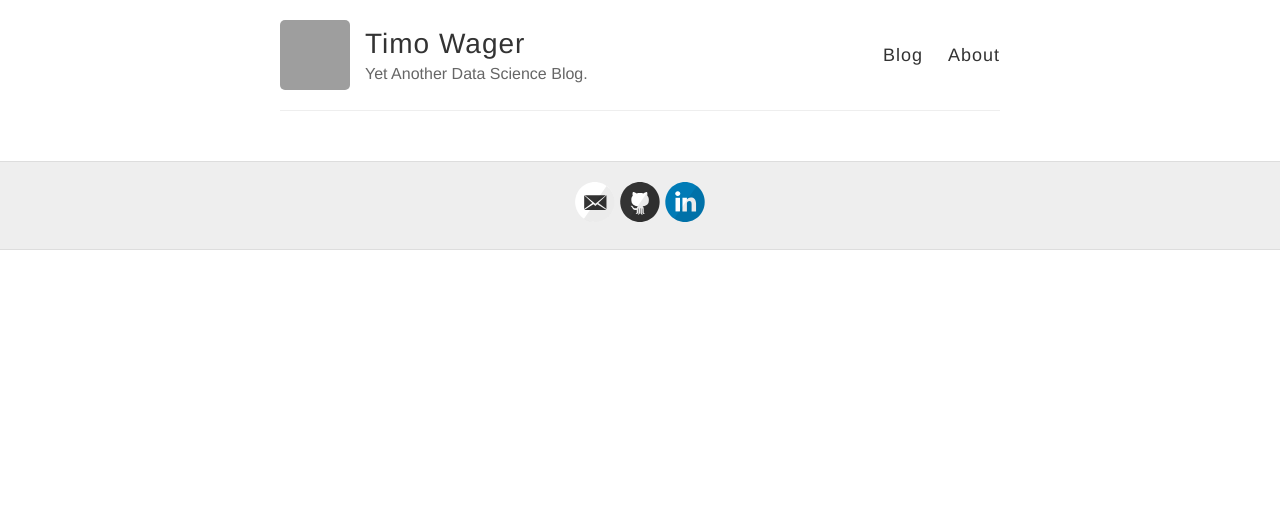
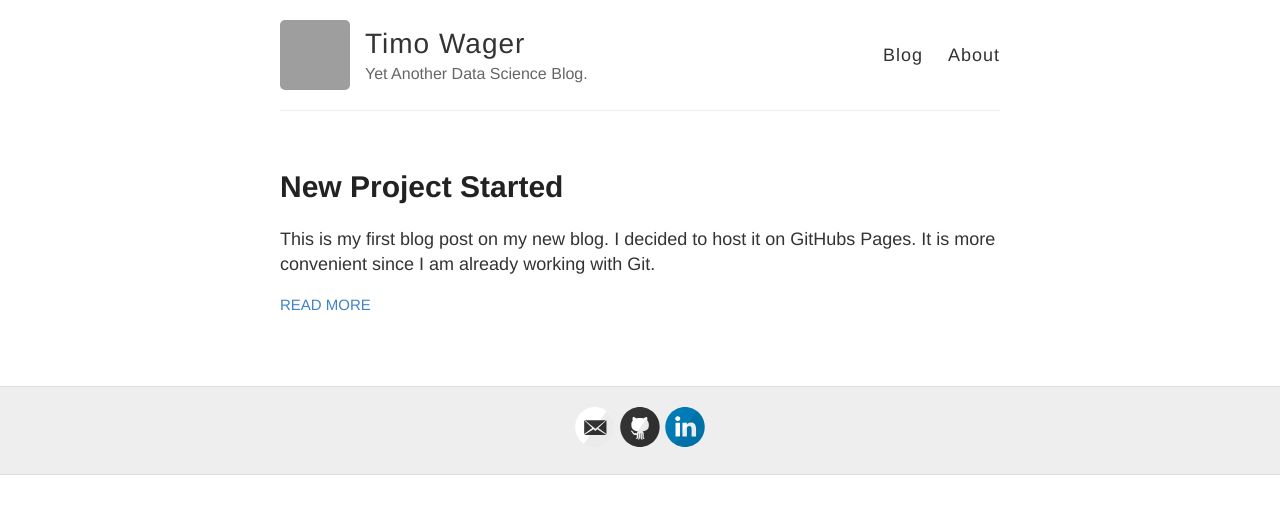
Before and after one commit to wagnertimo/wagnertimo.github.io, a Jekyll site: the page built from index.html, in a window 1280 px wide. Shown: the top 514 px of the page. Built offline with Jekyll 4.4.1, drawn with Linux system fonts in a browser that asks for light colours; grey boxes are pictures that could not be loaded.

Commit message:
Updated 2017-04-01-New-Project-Started.md

```diff
--- a/_posts/2017-04-01-New-Project-Started.md
+++ b/_posts/2017-04-01-New-Project-Started.md
@@ -1,6 +1,7 @@
 ---
-published: false
+published: true
 layout: post
+title: New Project Started
 ---
 This is my first blog post on my new blog. I decided to host it on GitHubs Pages. It is more convenient since I am already working with Git.
 
```
